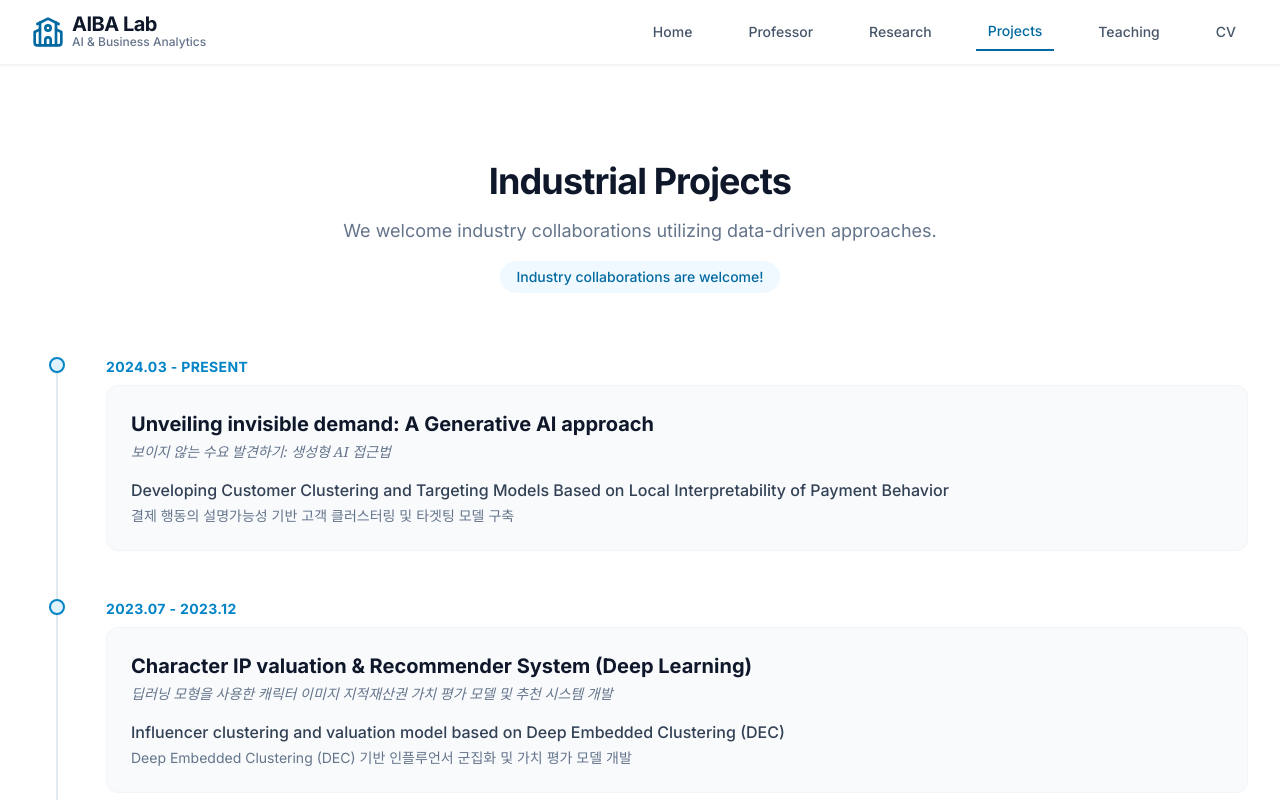
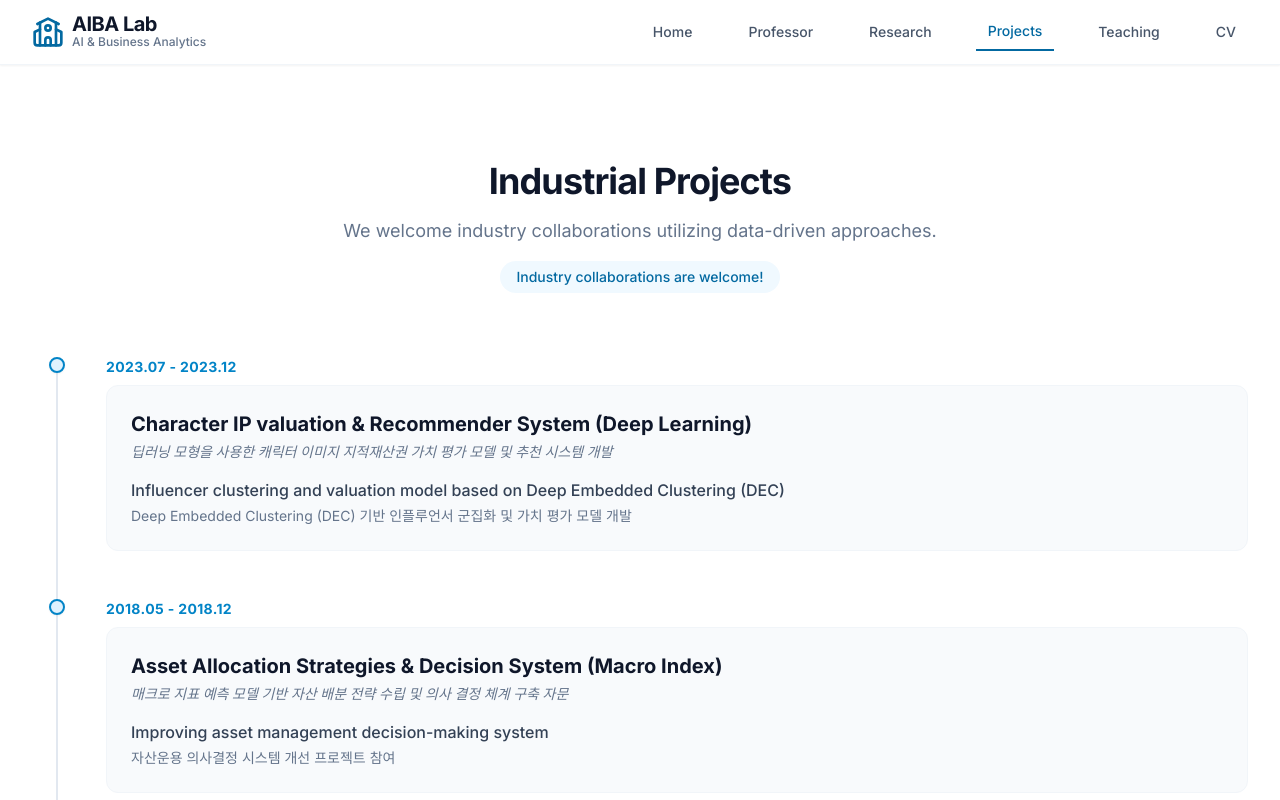
Before and after one commit to aibalab/myounggulee, a React (Vite) app: page /projects in a window 1280 px wide. Shown: the top 800 px of the page. Built offline with nearby package versions, Linux system fonts and the light colour scheme.

Commit message:
Remove invisible demand industrial project

```diff
--- a/src/pages/Projects.jsx
+++ b/src/pages/Projects.jsx
@@ -2,13 +2,7 @@ import { Briefcase } from 'lucide-react';
 
 const Projects = () => {
     const projects = [
-        {
-            period: '2024.03 - Present',
-            title: 'Unveiling invisible demand: A Generative AI approach',
-            title_kr: '보이지 않는 수요 발견하기: 생성형 AI 접근법',
-            desc: 'Developing Customer Clustering and Targeting Models Based on Local Interpretability of Payment Behavior',
-            desc_kr: '결제 행동의 설명가능성 기반 고객 클러스터링 및 타겟팅 모델 구축'
-        },
+
         {
             period: '2023.07 - 2023.12',
             title: 'Character IP valuation & Recommender System (Deep Learning)',
```
